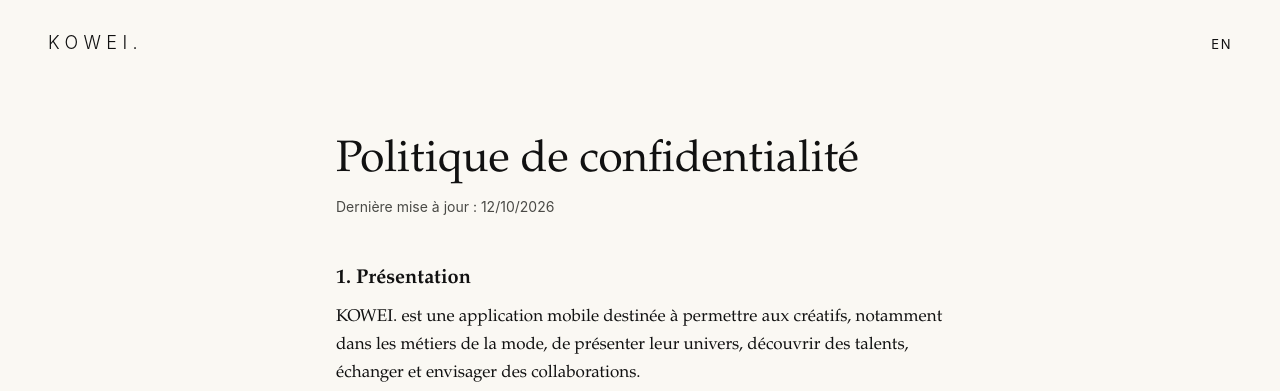
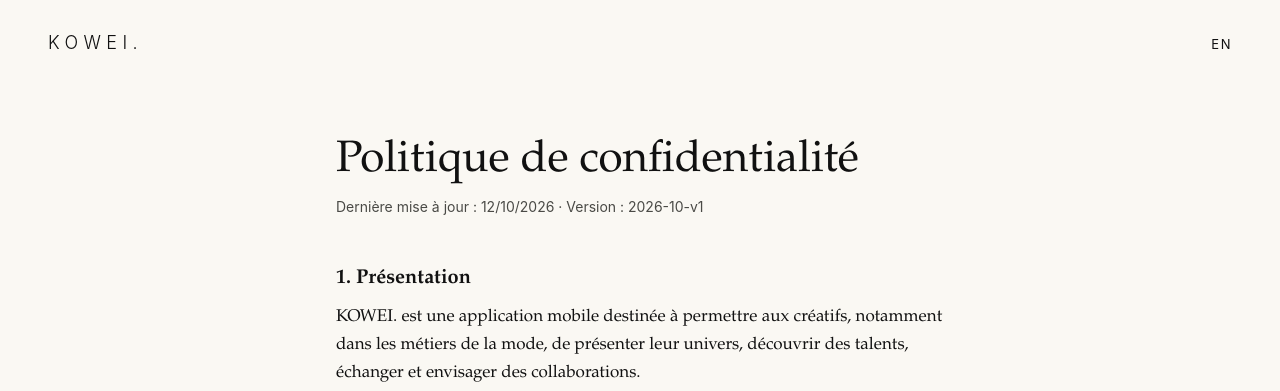
Before and after one commit to Nenn00/kowei-website, a Jekyll site: the page built from _legal/fr/confidentialite.md, in a window 1280 px wide and 900 px high. Shown: the top 391 px of the window. Built offline with Jekyll 4.4.1, drawn with Linux system fonts in a browser that asks for light colours.

Commit message:
Ajout du numéro de version des CGU et de la politique de confidentialité
Co-Authored-By: Claude Opus 5.5 <noreply@anthropic.com>

```diff
--- a/_data/i18n.yml
+++ b/_data/i18n.yml
@@ -12,6 +12,7 @@ fr:
   provisional_title: Document provisoire
   provisional_text: Ce texte est en cours de rédaction et n'a pas de valeur définitive. Les informations signalées « À COMPLÉTER » seront renseignées après relecture.
   updated: "Dernière mise à jour :"
+  version: "Version :"
   home_url: /
   legal_url: /legal/
   privacy_url: /privacy/
@@ -29,6 +30,7 @@ en:
   provisional_title: Provisional document
   provisional_text: This text is being drafted and is not final. Information marked “TO BE COMPLETED” will be provided after review.
   updated: "Last updated:"
+  version: "Version:"
   home_url: /en/
   legal_url: /en/legal/
   privacy_url: /en/privacy/
--- a/_layouts/legal.html
+++ b/_layouts/legal.html
@@ -12,7 +12,7 @@ layout: default
   {%- endif %}
   <h1>{{ page.title }}</h1>
   {%- if page.updated %}
-  <p class="updated">{{ t.updated }} <time datetime="{{ page.updated | date: '%Y-%m-%d' }}">{{ page.updated | date: "%d/%m/%Y" }}</time></p>
+  <p class="updated">{{ t.updated }} <time datetime="{{ page.updated | date: '%Y-%m-%d' }}">{{ page.updated | date: "%d/%m/%Y" }}</time>{% if page.version %} · {{ t.version }} {{ page.version }}{% endif %}</p>
   {%- endif %}
   {{ content }}
 </article>
--- a/_legal/fr/confidentialite.md
+++ b/_legal/fr/confidentialite.md
@@ -11,6 +11,7 @@ alt_url: /en/privacy/
 provisional: false
 updated: 2026-10-12
 noindex: true
+version: 2026-10-v1
 ---
 
 ## 1. Présentation
```
Also changed, not shown: _legal/en/privacy.md (+1 -0 lines), _legal/en/terms.md (+1 -0 lines), _legal/fr/cgu.md (+1 -0 lines).
